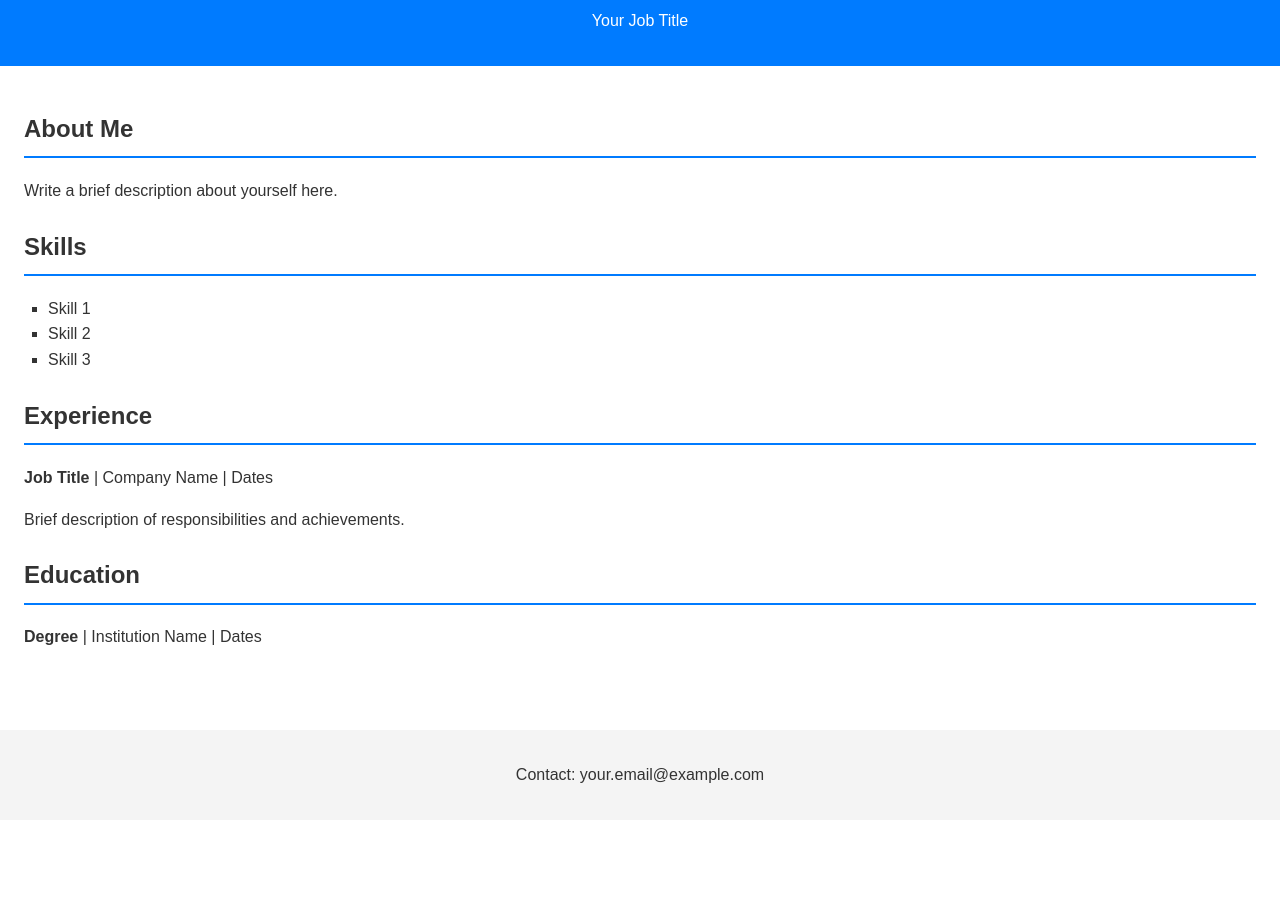
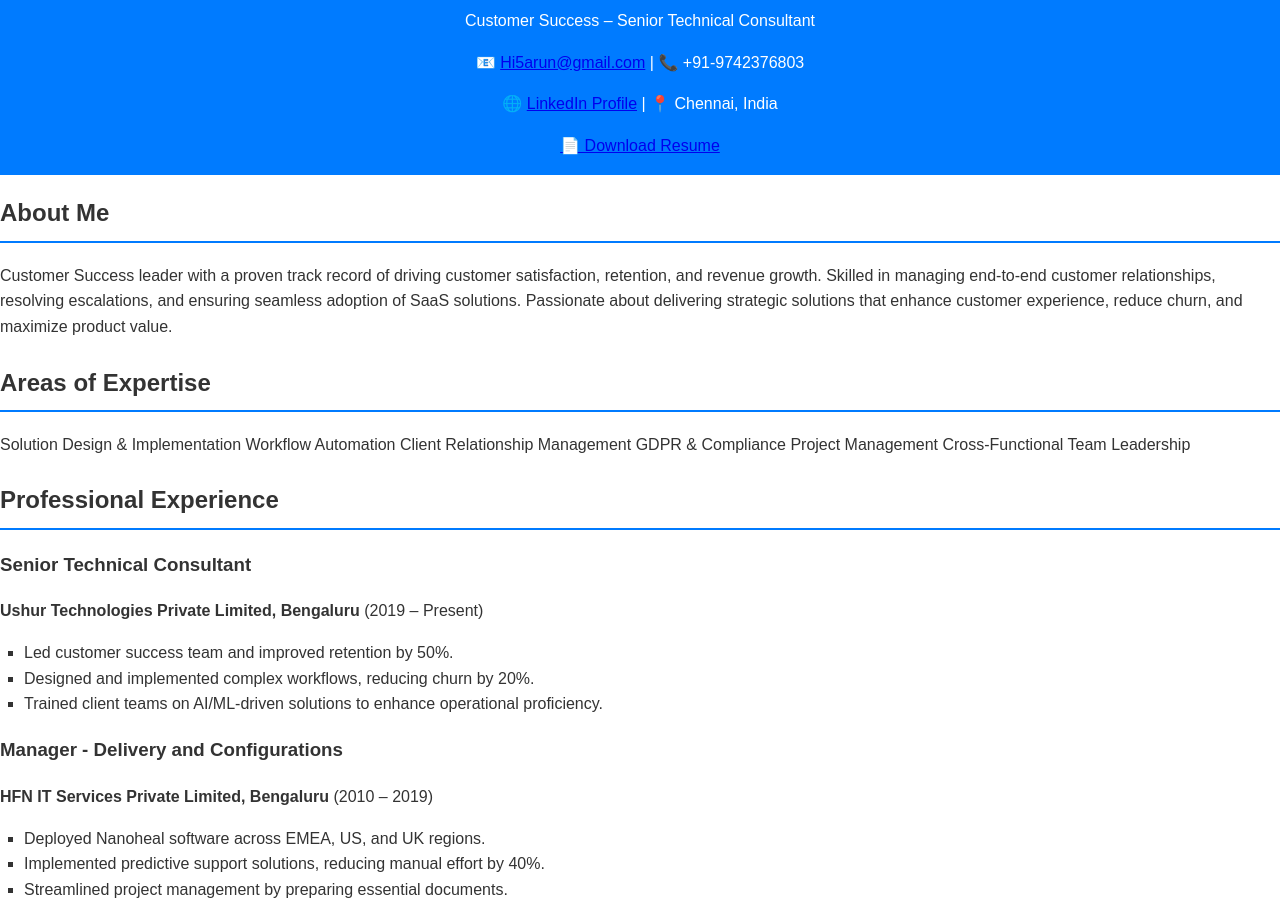
Before and after one commit to hi5arun/profile, a plain HTML site: page index.html in a window 1280 px wide. Shown: the part 75-999 px from the top of the page. Before the commit the page ends 895 px from the top, so only its background shows below. Drawn offline with Linux system fonts and the light colour scheme.

Commit message:
Update index.html

```diff
--- a/index.html
+++ b/index.html
@@ -3,39 +3,100 @@
 <head>
     <meta charset="UTF-8">
     <meta name="viewport" content="width=device-width, initial-scale=1.0">
-    <title>Your Name - Resume</title>
+    <title>Arun Ashokan - Resume</title>
     <link rel="stylesheet" href="style.css">
 </head>
 <body>
-    <header>
-        <h1>Your Name</h1>
-        <p>Your Job Title</p>
-    </header>
-    <main>
-        <section>
+    <div class="container">
+        <!-- Header Section -->
+        <header>
+            <h1>Arun Ashokan</h1>
+            <p class="title">Customer Success – Senior Technical Consultant</p>
+            <p>📧 <a href="mailto:Hi5arun@gmail.com">Hi5arun@gmail.com</a> | 📞 +91-9742376803</p>
+            <p>🌐 <a href="https://www.linkedin.com/in/hi5arun/" target="_blank">LinkedIn Profile</a> | 📍 Chennai, India</p>
+            <a href="Arun_Ashokan_Resume.pdf" class="btn" download>📄 Download Resume</a>
+        </header>
+
+        <!-- About Me Section -->
+        <section id="about">
             <h2>About Me</h2>
-            <p>Write a brief description about yourself here.</p>
+            <p>
+                Customer Success leader with a proven track record of driving customer satisfaction, retention, and revenue growth.
+                Skilled in managing end-to-end customer relationships, resolving escalations, and ensuring seamless adoption of SaaS solutions.
+                Passionate about delivering strategic solutions that enhance customer experience, reduce churn, and maximize product value.
+            </p>
         </section>
-        <section>
-            <h2>Skills</h2>
+
+        <!-- Expertise Section -->
+        <section id="expertise">
+            <h2>Areas of Expertise</h2>
+            <div class="skills">
+                <span>Solution Design & Implementation</span>
+                <span>Workflow Automation</span>
+                <span>Client Relationship Management</span>
+                <span>GDPR & Compliance</span>
+                <span>Project Management</span>
+                <span>Cross-Functional Team Leadership</span>
+            </div>
+        </section>
+
+        <!-- Experience Section -->
+        <section id="experience">
+            <h2>Professional Experience</h2>
+
+            <div class="job">
+                <h3>Senior Technical Consultant</h3>
+                <p><strong>Ushur Technologies Private Limited, Bengaluru</strong> (2019 – Present)</p>
+                <ul>
+                    <li>Led customer success team and improved retention by 50%.</li>
+                    <li>Designed and implemented complex workflows, reducing churn by 20%.</li>
+                    <li>Trained client teams on AI/ML-driven solutions to enhance operational proficiency.</li>
+                </ul>
+            </div>
+
+            <div class="job">
+                <h3>Manager - Delivery and Configurations</h3>
+                <p><strong>HFN IT Services Private Limited, Bengaluru</strong> (2010 – 2019)</p>
+                <ul>
+                    <li>Deployed Nanoheal software across EMEA, US, and UK regions.</li>
+                    <li>Implemented predictive support solutions, reducing manual effort by 40%.</li>
+                    <li>Streamlined project management by preparing essential documents.</li>
+                </ul>
+            </div>
+        </section>
+
+        <!-- Education Section -->
+        <section id="education">
+            <h2>Education</h2>
+            <p><strong>Bachelor of Engineering in Electrical and Electronics</strong></p>
+            <p>Thangavelu Engineering College</p>
+        </section>
+
+        <!-- Tools Section -->
+        <section id="tools">
+            <h2>Technical Proficiency</h2>
             <ul>
-                <li>Skill 1</li>
-                <li>Skill 2</li>
-                <li>Skill 3</li>
+                <li>CRM Software: Salesforce, HubSpot</li>
+                <li>Data Analysis Tools: Excel, PowerBI</li>
+                <li>Project Management: Asana, Trello</li>
+                <li>Collaboration Tools: Slack, Microsoft Teams</li>
+                <li>Basic Proficiency: Python, SQL</li>
             </ul>
         </section>
-        <section>
-            <h2>Experience</h2>
-            <p><strong>Job Title</strong> | Company Name | Dates</p>
-            <p>Brief description of responsibilities and achievements.</p>
+
+        <!-- Contact Section -->
+        <section id="contact">
+            <h2>Contact Me</h2>
+            <p>📞 Phone: +91-9742376803</p>
+            <p>📧 Email: <a href="mailto:Hi5arun@gmail.com">Hi5arun@gmail.com</a></p>
+            <p>🌐 LinkedIn: <a href="https://www.linkedin.com/in/hi5arun/" target="_blank">linkedin.com/in/hi5arun</a></p>
+            <img src="images/qr-code.png" alt="Scan to view my resume" class="qr-code">
         </section>
-        <section>
-            <h2>Education</h2>
-            <p><strong>Degree</strong> | Institution Name | Dates</p>
-        </section>
-    </main>
-    <footer>
-        <p>Contact: your.email@example.com</p>
-    </footer>
+
+        <!-- Footer -->
+        <footer>
+            <p>&copy; 2025 Arun Ashokan. All rights reserved.</p>
+        </footer>
+    </div>
 </body>
 </html>
```
